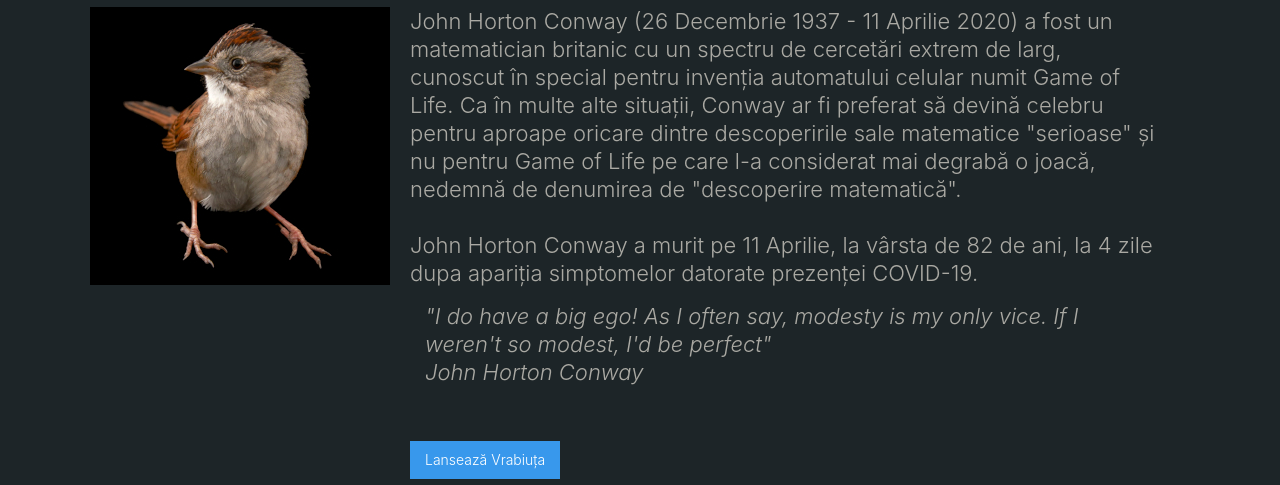
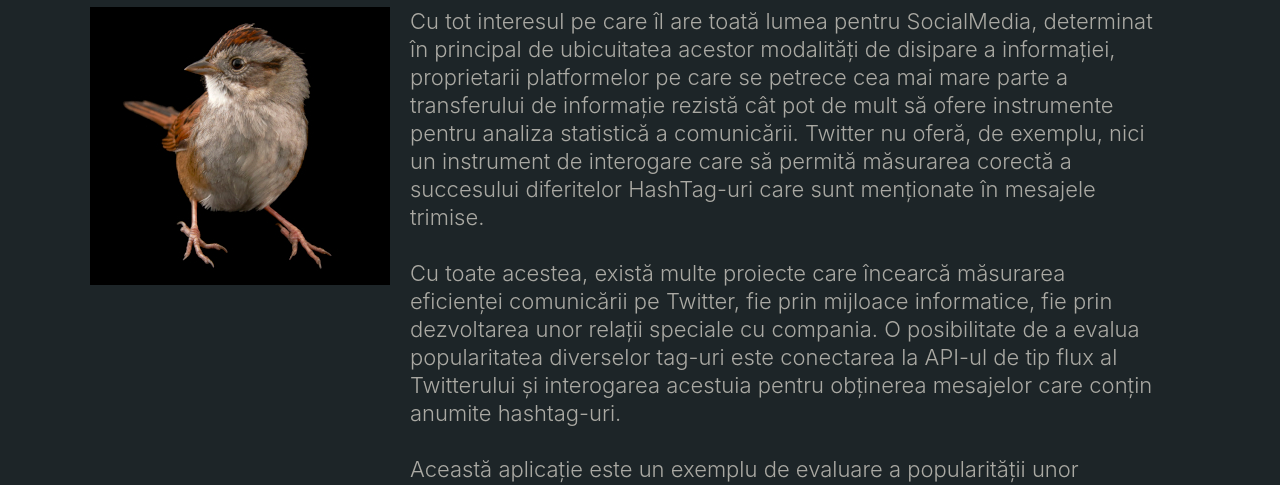
Before and after one commit to sorinmilu/sparrow, a website: page index.html in a window 1280 px wide. Shown: the part 316-801 px from the top of the page. Drawn offline with Linux system fonts and the light colour scheme; a web font is replaced by a local one.

Commit message:
index text

```diff
--- a/index.html
+++ b/index.html
@@ -42,18 +42,14 @@
                     <div id="jhctext">
 
                         <div class="headline link">
-                            John Horton Conway (26 Decembrie 1937 - 11 Aprilie 2020) a fost un matematician britanic cu un spectru de cercetări extrem de larg,
-                            cunoscut în special pentru invenția automatului celular numit Game of Life. Ca în multe alte situații, Conway ar fi preferat să devină celebru pentru aproape oricare
-                            dintre descoperirile sale matematice "serioase" și nu pentru Game of Life pe care l-a considerat mai degrabă o joacă, nedemnă de denumirea de "descoperire matematică".
-
+                            Cu tot interesul pe care îl are toată lumea pentru SocialMedia, determinat în principal de ubicuitatea acestor modalități de disipare a informației, proprietarii platformelor
+                            pe care se petrece cea mai mare parte a transferului de informație rezistă cât pot de mult să ofere instrumente pentru analiza statistică a comunicării. Twitter nu oferă,
+                            de exemplu, nici un instrument de interogare care să permită măsurarea corectă a succesului diferitelor HashTag-uri care sunt menționate în mesajele trimise.
                             <br><br>
-                            John Horton Conway a murit pe 11 Aprilie, la vârsta de 82 de ani, la 4 zile dupa apariția simptomelor datorate prezenței COVID-19.
-
-                            <div class="quote">
-                                "I do have a big ego! As I often say, modesty is my only vice. If I weren't so modest, I'd be perfect"<br>
-                                John Horton Conway
-                            </div>
-
+                            Cu toate acestea, există multe proiecte care încearcă măsurarea eficienței comunicării pe Twitter, fie prin mijloace informatice, fie prin dezvoltarea unor relații speciale cu compania.
+                            O posibilitate de a evalua popularitatea diverselor tag-uri este conectarea la API-ul de tip flux al Twitterului și interogarea acestuia pentru obținerea mesajelor care conțin anumite hashtag-uri.
+                            <br><br>
+                            Această aplicație este un exemplu de evaluare a popularității unor grupuri de tag-uri prin metoda descrisă mai sus.
 
                         </div>
                         <br><br>
```
